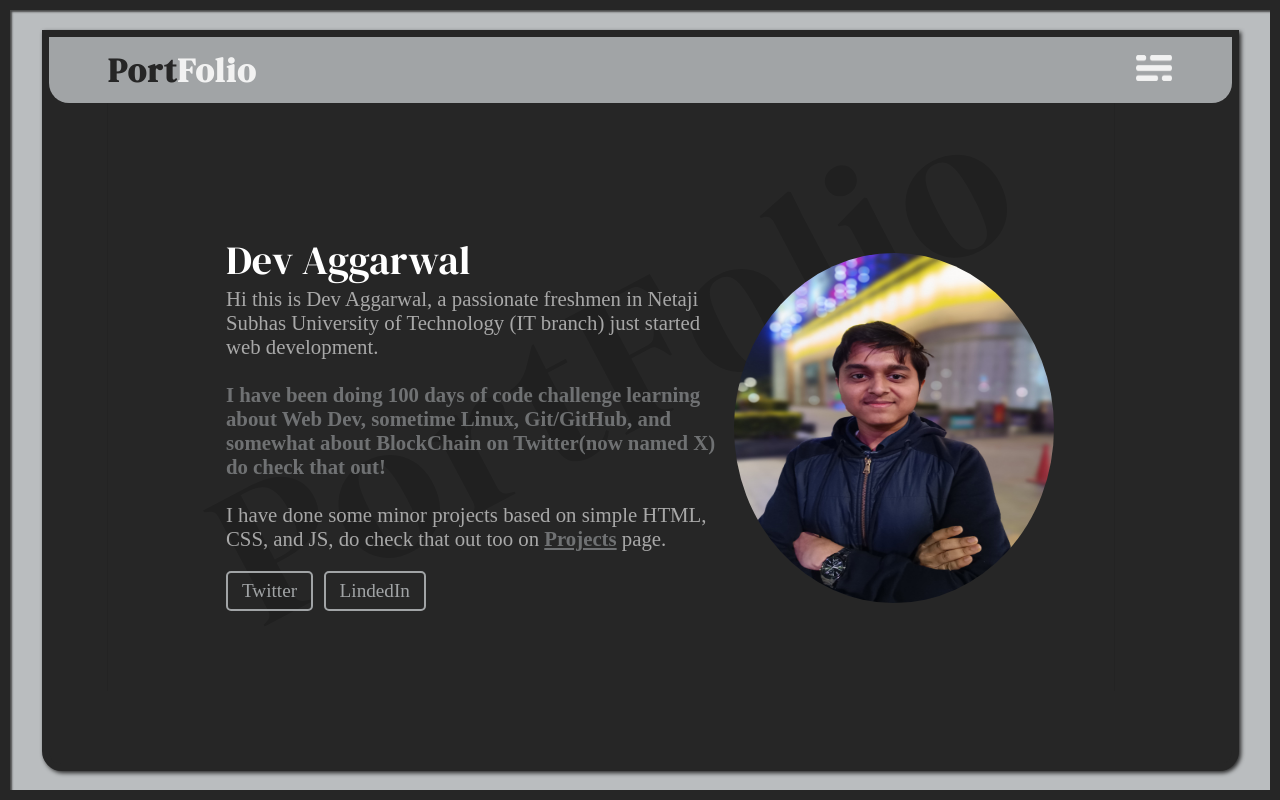
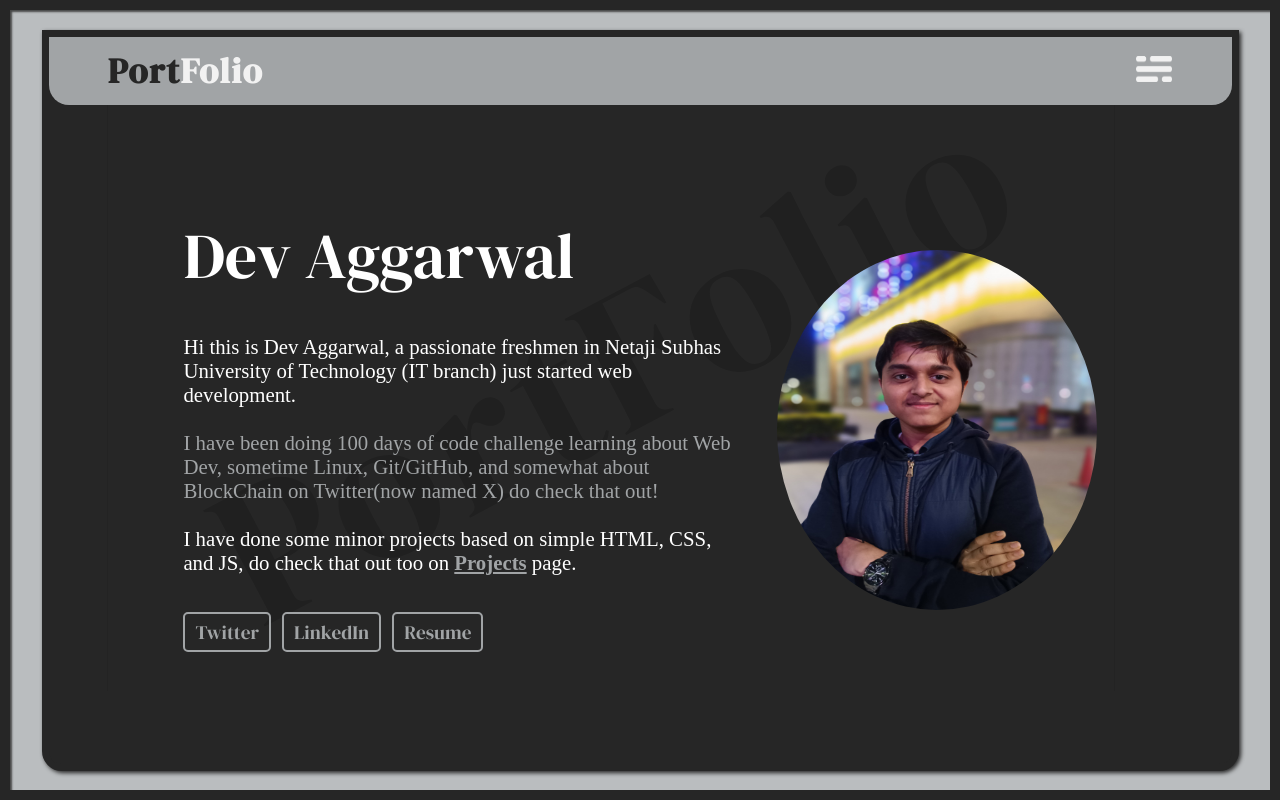
Before and after one commit to DevAggarwal03/portfolio2-devcomm-, a plain HTML site: page index.html in a window 1280 px wide. Drawn offline with Linux system fonts and the light colour scheme.

Commit message:
all pages done version 1

```diff
--- a/contact.css
+++ b/contact.css
@@ -48,8 +48,9 @@ html, body{
     align-self: flex-start;
     margin-left: 5%;
 }
-#portfolio{
-    font-size: 2.1em;
+#portfolio a{
+    text-decoration: none;
+    font-size: 1.1em;
     letter-spacing: 0.04cm;
     font-family: "DM Serif Display", sans-serif;
     color: #F2F2F2;
--- a/index.css
+++ b/index.css
@@ -48,8 +48,9 @@ html, body{
     align-self: flex-start;
     margin-left: 5%;
 }
-#portfolio{
-    font-size: 2.1em;
+#portfolio a{
+    text-decoration: none;
+    font-size: 1.1em;
     letter-spacing: 0.04cm;
     font-family: "DM Serif Display", sans-serif;
     color: #F2F2F2;
@@ -133,98 +134,79 @@ html, body{
 }
 .wrapperContent{
     display: flex;
-    width: 70%;
-    height: 60%;
-    justify-content: space-between;
-    /* flex-wrap: wrap; */
+    width: 80%;
+    height: 90%;
+    justify-content: space-around;
+    flex-wrap: nowrap;
+    align-items: center;
 }
 .text{
-    /* flex: 1; */
-    width: 60%;
+    width: 560px;
+    height: 440px;
+    justify-content: space-between;
     display: flex;
     flex-direction: column;
-    justify-content: space-evenly;
 }
 #name{
-    font-size: 2.5em;
+    font-size: 4em;
     font-family: "DM Serif Display", sans-serif;
-    width: 60%;
-    margin:auto;
-    margin-left: 0;
-    margin-right: 0;
+    /* margin-bottom: 20px; */
 }
-.discription{
+.text .discription{
     font-size: 1.3em;
-    opacity: 0.6;
-}
-    @media (max-width: 1218px){
-        .wrapperContent{
-            width: 90%;
-            height: 90%;
-            flex-direction: column;
-        }
-        .text{
-            width: 100%;
-        }
-        #name{
-            font-size: 1.6em;
-            margin: 0 0;
-        }
-        .discription{
-            font-size: 1em;
-        }
-        #myPic{
-            /* align-self: center; */
-            width: 250px;
-            height: 280px;
-        }
-    }
-.discription span{
-    font-weight: bold;
 }
 .links{
-    margin-top: 20px;
-    margin-bottom: 20px;
-    height: 10%;
     display: flex;
-    align-items: center;
     justify-content: space-between;
-    width: 200px;
+    width: 300px;
 }
-#Twitter{
+.links a{
+    border: 2px solid #A1A4A6;
+    padding: 5px 10px;
+    font-size: 1.2em;
     text-decoration: none;
-    border: 2px solid #A1A4A6;
     color: #A1A4A6;
-    padding: 7px 14px;
     border-radius: 5px;
-    font-size: 1.2em;
-    transition: all 0.5s ease-in-out;
+    font-family: "DM Serif Display", sans-serif;
+    transition: color 0.4s ease-in-out;
+    transition: background-color 0.4s ease-in-out;
 }
-#LinkedIn{
-    border-radius: 5px;
-    text-decoration: none;
-    border: 2px solid #A1A4A6;
-    color: #A1A4A6;
-    padding: 7px 14px;
-    font-size: 1.2em;
-    transition: all 0.5s ease-in-out;
+.links .link:hover{
+    color:#262626;
+    background-color: #A1A4A6;
 }
-#Twitter:hover{
-    background-color: #A1A4A6;
-    color: #262626;
-}
-#LinkedIn:hover{
-    background-color: #A1A4A6;
-    color: #262626;
-}
-.photo{
-    /* flex: 2; */
-    justify-self: center;
-    align-self: center;
-    /* display: flex; */
-}
-#myPic{
-    align-items: center;
-    height: 350px;
+.image img{
+    width: 320px;
+    height: 360px;
     border-radius: 50%;
 }
+@media screen and (width < 1196px){
+    .wrapperContent{
+        flex-direction: column;
+    }
+    .discription{
+        align-items: center;
+    }
+    .image{
+        display: none;
+    }
+}
+@media screen and (width < 789px){
+    .text{
+        width: 430px;
+    }
+}
+@media screen and (width < 611px){
+    .text{
+        width: 310px;
+        height: 650px;
+        justify-content: space-around;
+    }
+    #name{
+        font-size: 2.9em;
+    }
+    .discription{
+        font-size: 1em;
+        width: 300px;
+    }
+}
--- a/index.html
+++ b/index.html
@@ -17,7 +17,7 @@
             <header>
                 <div class="navbar" id="navbar">
                     <div class="logo">
-                        <h1 id="portfolio"><span>Port</span>Folio</h1>
+                        <h1 id="portfolio"><a href="./index.html"><span>Port</span>Folio</a></h1>
                     </div>
                     <div class="hamburger" id="hamburger">
                         <img src="./icons/SVGRepo_iconCarrier.png" id="ham" width="36px" height="26px">
@@ -44,15 +44,16 @@
                                 do
                                 check that out!</span> <br><br>
                             I have done some minor projects based on simple HTML, CSS, and JS, do check that out too on
-                            <a href="#" id="proj" style="color: #A1A4A6; font-weight: bold;">Projects</a> page.
+                            <a href="./projects.html" id="proj" style="color: #A1A4A6; font-weight: bold;">Projects</a> page.
                         </div>
                         <div class="links">
-                            <a href="#" id="Twitter">Twitter</a>
-                            <a href="#" id="LinkedIn">LindedIn</a>
+                            <a href="https://twitter.com/Dev_Aggarwal03" class="link" id="twitter">Twitter</a>
+                            <a href="https://www.linkedin.com/in/dev-aggarwal-a8087a287/" class="link" id="linkedIn">LinkedIn</a>
+                            <a href="./icons/resume dev.pdf" class="link" id="resume">Resume</a>
                         </div>
                     </div>
-                    <div class="photo">
-                        <img id="myPic" width="320px" src="./icons/dev.jpeg" alt="">
+                    <div class="image">
+                        <img src="./icons/dev.jpeg" alt="Dev Aggarwal">
                     </div>
                 </div>
             </div>
--- a/projects.css
+++ b/projects.css
@@ -48,8 +48,9 @@ html, body{
     align-self: flex-start;
     margin-left: 5%;
 }
-#portfolio{
-    font-size: 2.1em;
+#portfolio a{
+    text-decoration: none;
+    font-size: 1.1em;
     letter-spacing: 0.04cm;
     font-family: "DM Serif Display", sans-serif;
     color: #F2F2F2;
```
Also changed, not shown: constact.js (+11 -0 lines), contact.html (+5 -5 lines), projects.html (+1 -1 lines), 1 other file.
